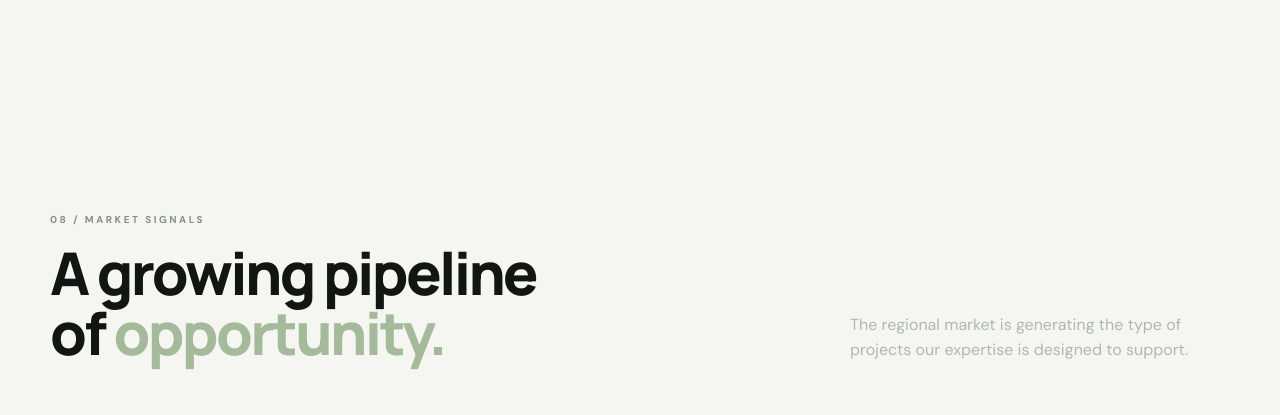
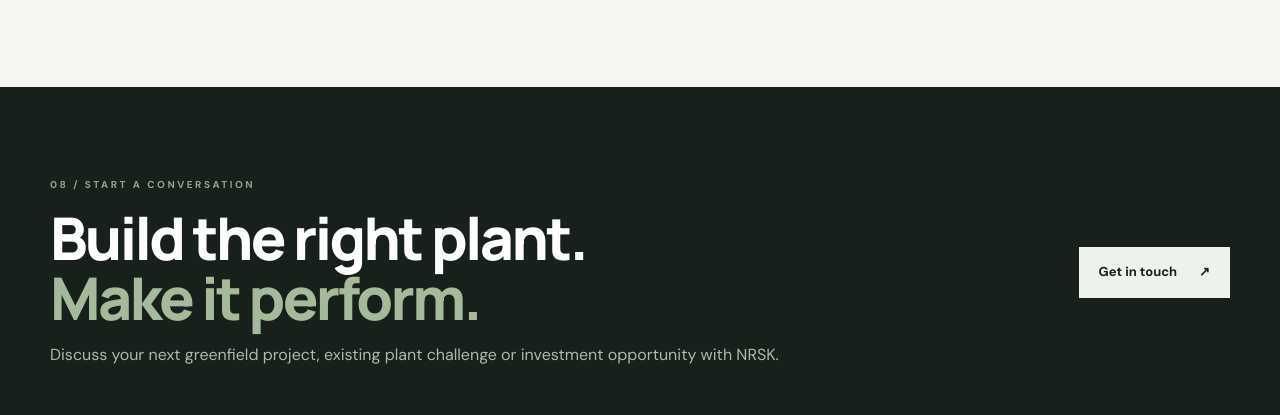
Before and after one commit to dannesandeep52-coder/NRSK, a plain HTML site: page index.html in a window 1280 px wide. Shown: the part 6514-6929 px from the top of the page. Drawn offline with Linux system fonts and the light colour scheme.

Commit message:
Update index.html

```diff
--- a/index.html
+++ b/index.html
@@ -207,7 +207,7 @@
       </div>
     </section>
 
-    <section class="insights section" id="insights">
+    <!-- <section class="insights section" id="insights">
       <div class="container">
         <div class="section-head reveal">
           <div><div class="section-label">08 / MARKET SIGNALS</div><h2>A growing pipeline<br>of <em>opportunity.</em></h2></div>
@@ -221,11 +221,11 @@
         </div>
         <p class="source-note">Market examples are indicative and should be independently verified before investment decisions.</p>
       </div>
-    </section>
+    </section> -->
 
     <section class="cta" id="contact">
       <div class="container cta-inner reveal">
-        <div><div class="section-label light">09 / START A CONVERSATION</div><h2>Build the right plant.<br><em>Make it perform.</em></h2><p>Discuss your next greenfield project, existing plant challenge or investment opportunity with NRSK.</p></div>
+        <div><div class="section-label light">08 / START A CONVERSATION</div><h2>Build the right plant.<br><em>Make it perform.</em></h2><p>Discuss your next greenfield project, existing plant challenge or investment opportunity with NRSK.</p></div>
         <a class="button button-light" href="mailto:contact@nrskadvisory.com">Get in touch <span>↗</span></a>
       </div>
     </section>
```
